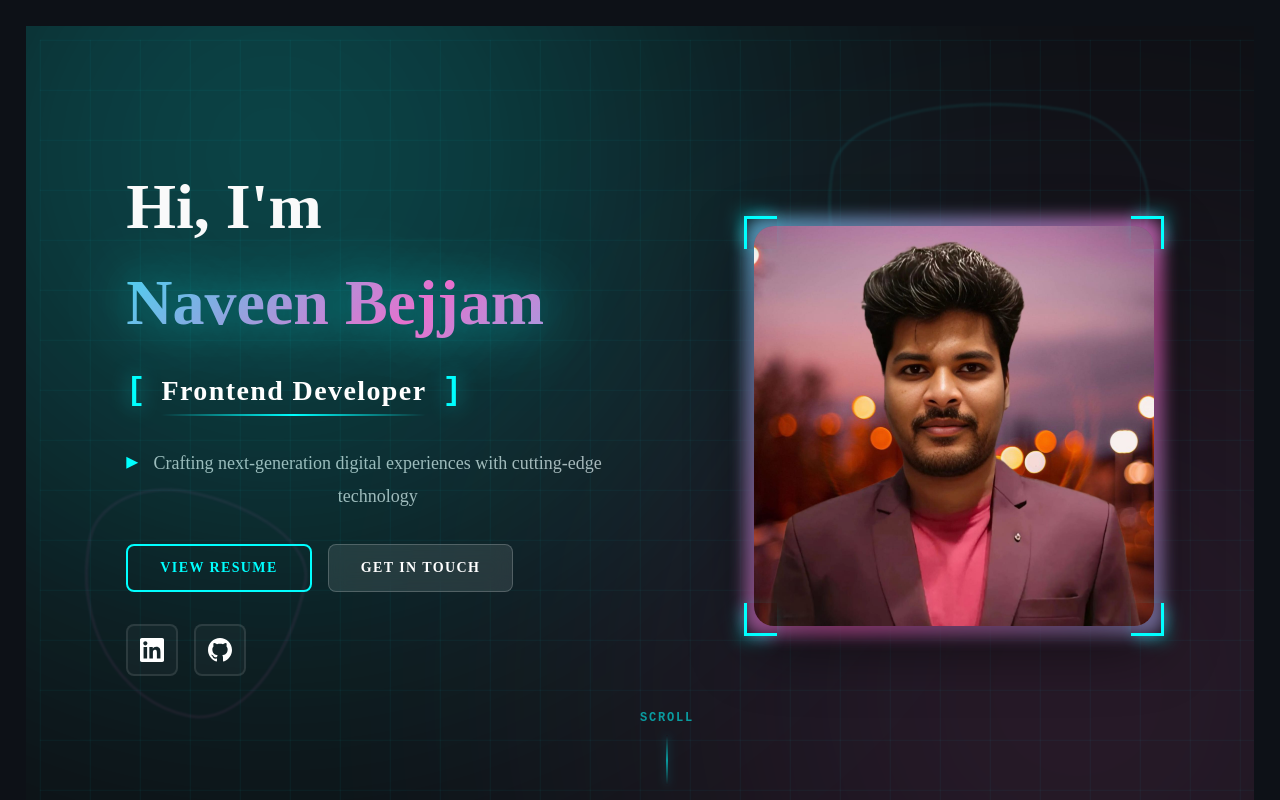
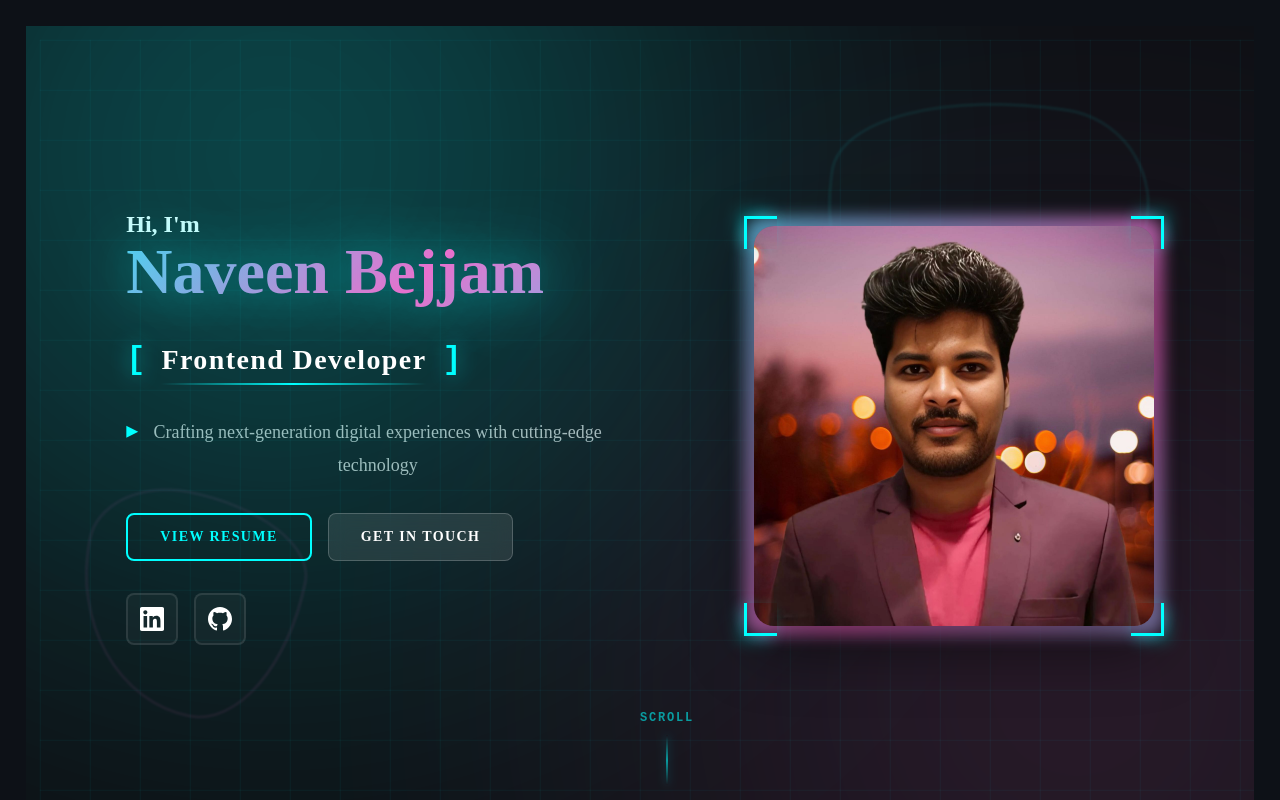
Before and after one commit to Naveen-Bejjam/my-portfolio, a React (Vite) app: page / in a window 1280 px wide. Built offline with nearby package versions, Linux system fonts and the light colour scheme.

Commit message:
corrected hi text

```diff
--- a/src/sections/Hero/Hero.css
+++ b/src/sections/Hero/Hero.css
@@ -138,10 +138,13 @@
   margin: 0;
   position: relative;
   text-align: left;
+  margin-top : -7%;
 }
 
 .hero-greet{
     color : #FAFAFA;
+    margin:0;
+    text-align: left;
     /* background-size: 200% 200%; */
     /* -webkit-background-clip: text;
     background-clip: text; */
--- a/src/sections/Hero/Hero.jsx
+++ b/src/sections/Hero/Hero.jsx
@@ -75,11 +75,11 @@ function Hero() {
             // animate={{ opacity: 1, x: 0 }}
             // transition={{ duration: 0.8, delay: 0.2 }}
           >
-            <motion.h1 className="hero-title hero-greet"
+            <motion.h2 className="hero-greet"
               initial={{ opacity: 0, y: 20 }}
               animate={{ opacity: 1, y: 0 }}
               transition={{ delay: 0.4 }}
-            >Hi,  I'm</motion.h1>
+            >Hi,  I'm</motion.h2>
             {/* <motion.div
               initial={{ opacity: 0, y: 20 }}
               animate={{ opacity: 1, y: 0 }}
```
